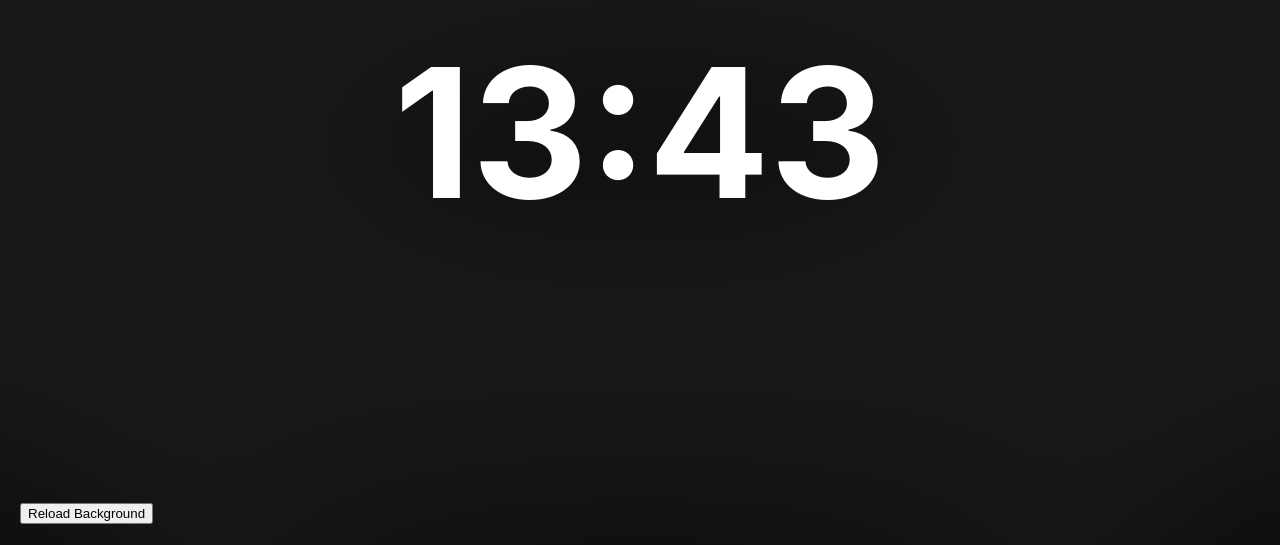
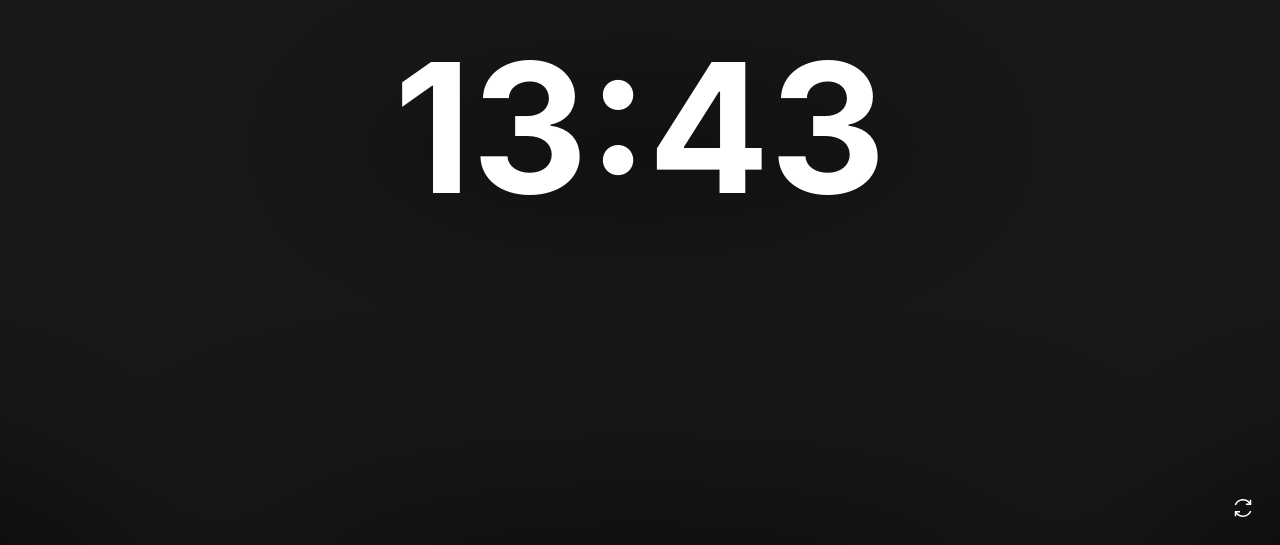
Before and after one commit to ddum/chrome-new-tab-extension, a Vue app: page / in a window 1280 px wide. Shown: the part 255-800 px from the top of the page. Built offline with nearby package versions, Linux system fonts and the light colour scheme.

Commit message:
кнопка обновления фона

```diff
--- a/src/App.vue
+++ b/src/App.vue
@@ -5,14 +5,19 @@
       <TimeString />
     </div>
     <div class="footer">
-      <BackgroundSettings />
+      <div class="layout">
+        <div class="layout__left"></div>
+        <div class="layout__right">
+          <BackgroundRefresh />
+        </div>
+      </div>
     </div>
   </div>
 </template>
 
 <script lang="ts" setup>
 import TimeString from '@/components/TimeString.vue'
-import BackgroundSettings from '@/components/BackgroundSettings.vue'
+import BackgroundRefresh from '@/components/BackgroundRefresh.vue'
 
 import { useBackgroundStore } from '@/stores/background'
 
@@ -33,8 +38,9 @@ const backgroundStore = useBackgroundStore()
   transform: scale(1);
   transform-origin: center center;
   position: relative;
+}
 
-  &::before {
+.wrapper::before {
   content: '';
   display: block;
   position: fixed;
@@ -47,7 +53,6 @@ const backgroundStore = useBackgroundStore()
   background-image: url('./assets/img/overlay.png');
   background-size: 100% 100%;
   transition: opacity 0.3s ease-out;
-  }
 }
 
 .content {
@@ -63,4 +68,21 @@ const backgroundStore = useBackgroundStore()
 .footer {
   z-index: 1;
 }
+.layout {
+  display: flex;
+  align-items: center;
+  justify-content: space-between;
+}
+.layout__left,
+.layout__right {
+  flex: 1;
+  display: flex;
+  align-items: center;
+}
+.layout__left {
+  justify-content: flex-start;
+}
+.layout__right {
+  justify-content: flex-end;
+}
 </style>
--- a/src/assets/base.css
+++ b/src/assets/base.css
@@ -8,6 +8,10 @@
 :root {
   --color-background: var(--c-black);
   --color-text: var(--c-white);
+
+  --color-icon: var(--c-white);
+  --size-icon-small: 18px;
+  --size-icon-big: 24px;
 }
 
 *,
--- /dev/null
+++ b/src/components/BackgroundRefresh.vue
@@ -0,0 +1,15 @@
+<template>
+  <IconButton @click="randomBackground" title="Обновить фон">
+    <IconBase size="big">
+      <IconRefresh />
+    </IconBase>
+  </IconButton>
+</template>
+
+<script lang="ts" setup>
+import { randomBackground } from '@/scripts/background'
+
+import IconRefresh from '@/assets/img/icons/refresh.svg?component'
+import IconBase from '@/components/IconBase.vue'
+import IconButton from '@/components/IconButton.vue'
+</script>
--- a/src/components/BackgroundSettings.vue
+++ /dev/null
@@ -1,7 +0,0 @@
-<template>
-  <button @click="randomBackground">Reload Background</button>
-</template>
-
-<script lang="ts" setup>
-import { randomBackground } from '@/scripts/background'
-</script>
--- /dev/null
+++ b/src/components/IconBase.vue
@@ -0,0 +1,39 @@
+<template>
+  <span class="icon" :class="`icon_${props.size}`">
+    <slot />
+  </span>
+</template>
+
+<script lang="ts" setup>
+import { defineProps } from 'vue'
+
+const props = defineProps({
+  size: {
+    type: String,
+    default: 'small',
+    validator: (value: string) => {
+      return ['small', 'big'].includes(value)
+    }
+  }
+})
+</script>
+
+<style>
+.icon {
+  display: inline-block;
+}
+.icon_small {
+  width: var(--size-icon-small);
+  height: var(--size-icon-small);
+}
+.icon_big {
+  width: var(--size-icon-big);
+  height: var(--size-icon-big);
+}
+
+.icon svg {
+  fill: var(--color-icon);
+  height: 100%;
+  width: 100%;
+}
+</style>
--- /dev/null
+++ b/src/components/IconButton.vue
@@ -0,0 +1,36 @@
+<template>
+  <button class="button" :class="{ button_refresh: props.rotate }">
+    <slot />
+  </button>
+</template>
+
+<script lang="ts" setup>
+import { defineProps } from 'vue'
+
+const props = defineProps({
+  rotate: {
+    type: Boolean,
+    default: true
+  }
+})
+</script>
+
+<style>
+.button {
+  display: flex;
+  background-color: transparent;
+  cursor: pointer;
+  border: 0;
+  border-radius: 50%;
+  padding: 5px;
+  transition: transform 0.3s ease;
+}
+
+.button:hover {
+  background-color: rgb(35 34 34 / 61%);
+}
+
+.button_refresh:hover {
+  transform: rotate(90deg);
+}
+</style>
```
Also changed, not shown: src/assets/img/icons/refresh.svg (added). Lines whose indentation alone changed are shown as unchanged.
